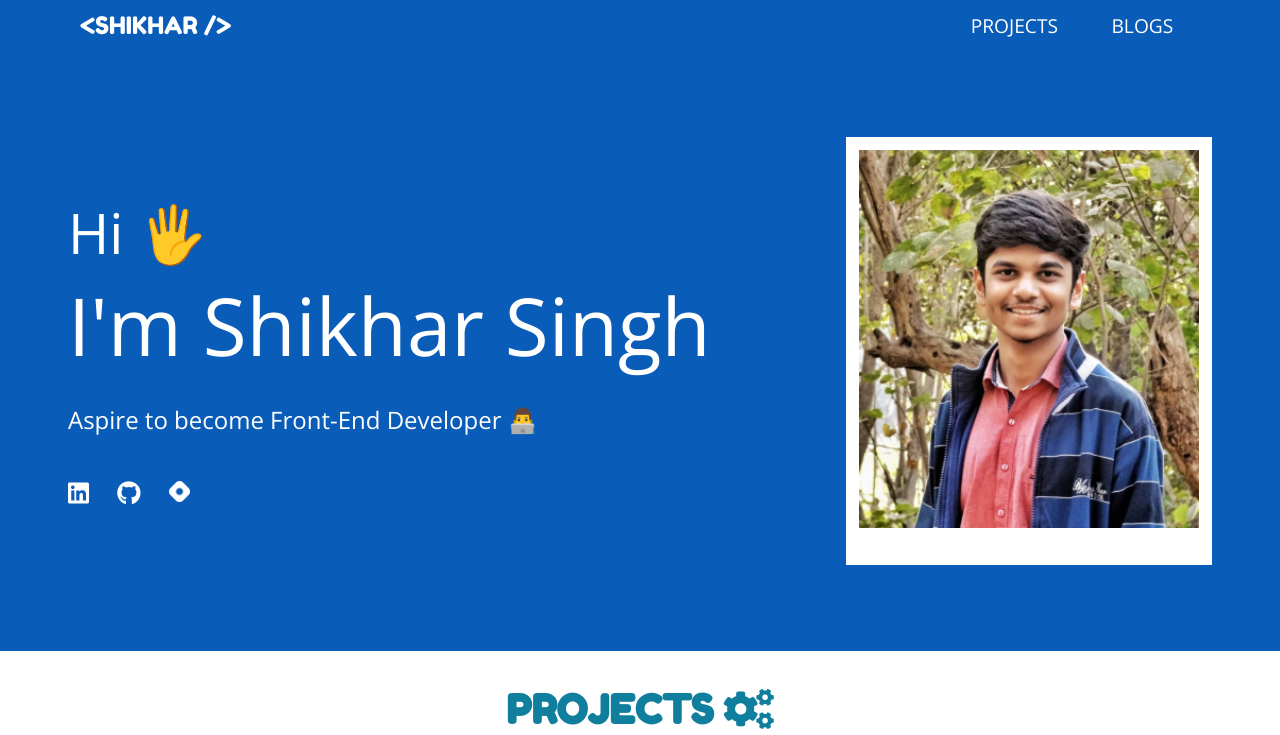
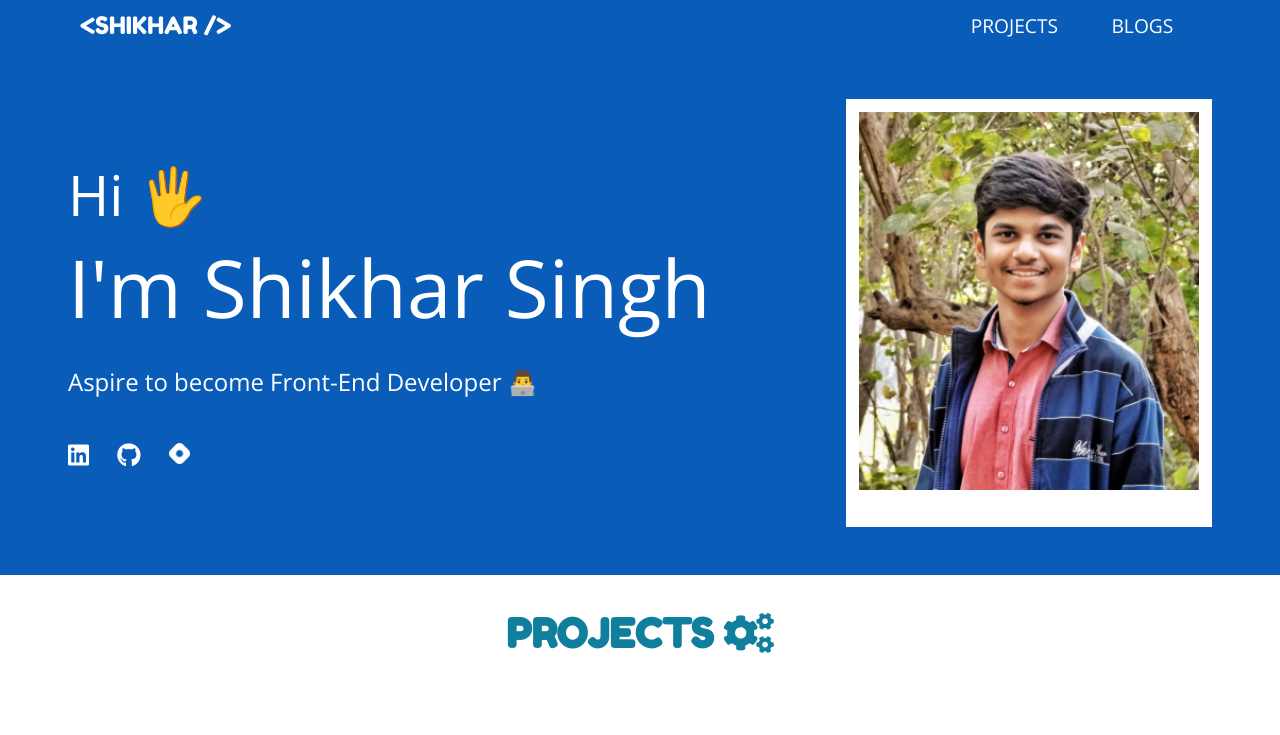
Before and after one commit to ShikharSingh98/my-portfolio-website, a plain HTML site: page index.html in a window 1280 px wide. Shown: the top 735 px of the page. Drawn offline with nearby package versions, Linux system fonts and the light colour scheme.

Commit message:
Adjust some padding in introduction section

```diff
--- a/styles.css
+++ b/styles.css
@@ -42,11 +42,10 @@ body {
 }
 
 #introduction {
-  /* padding: 3rem 0; */
+  padding: 3rem 0;
   display: flex;
   justify-content: space-around;
   align-items: center;
-  height: 75vh;
 }
 
 .hello-text {
```
